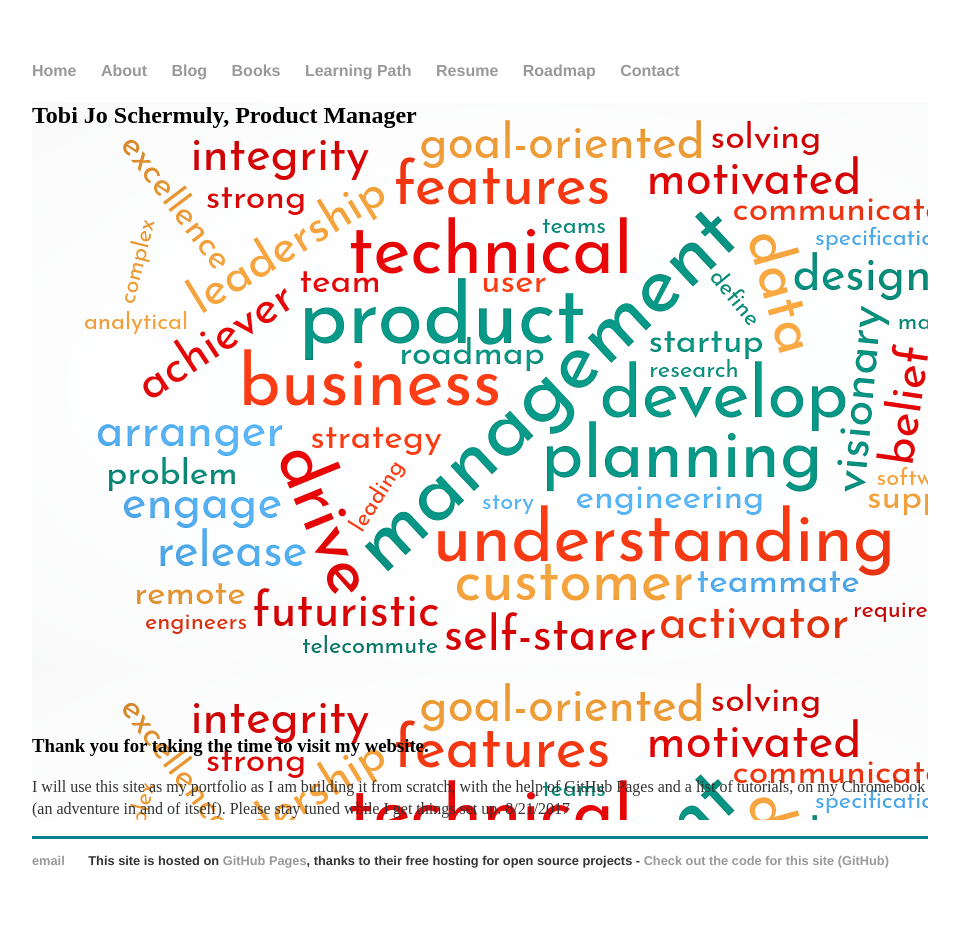
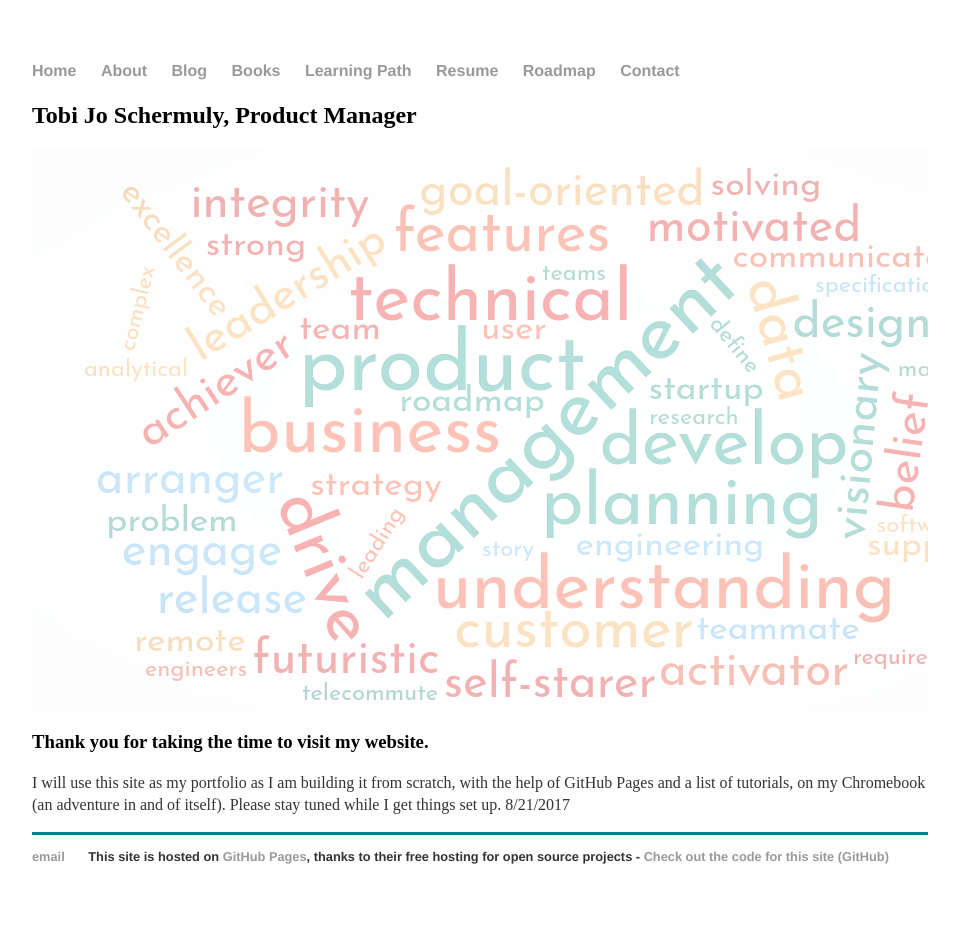
Before and after one commit to t0biasj0seph/t0biasj0seph, a Jekyll site: the page built from index.html, in a window 1280 px wide. Shown: the whole page, without its empty margins (160-1119 px from the left). Built offline with Jekyll 4.4.1, drawn with Linux system fonts in a browser that asks for light colours.

Commit message:
image size added

```diff
--- a/css/main.css
+++ b/css/main.css
@@ -62,6 +62,8 @@ table {
 
 div.background-img {
   background: url(../images/cloud7.png);
-  max-width: 100%; height: auto
+  max-width: 100%; height: auto;
+  width: 1002px;
+  height: 563px;
   opacity: 0.3;
 }
--- a/index.html
+++ b/index.html
@@ -2,9 +2,10 @@
 layout: default
 title: Tobi Jo Schermuly, Product Manager
 ---
+
+  <h2>{{ page.title }}</h2>
 <div class="background-img">
-  <h2>{{ page.title }}</h2>
-  <img src="http://tobijoschermuly.com/images/cloud7.png" style="visibility: hidden;" />
+  <img src="http://tobijoschermuly.com/images/cloud7.png" width="1002" height="563" style="visibility: hidden;" />
+</div>
   <h3>Thank you for taking the time to visit my website.</h3>
     <p>I will use this site as my portfolio as I am building it from scratch, with the help of GitHub Pages and a list of tutorials, on my Chromebook (an adventure in and of itself). Please stay tuned while I get things set up. 8/21/2017</p>
-</div>
```
